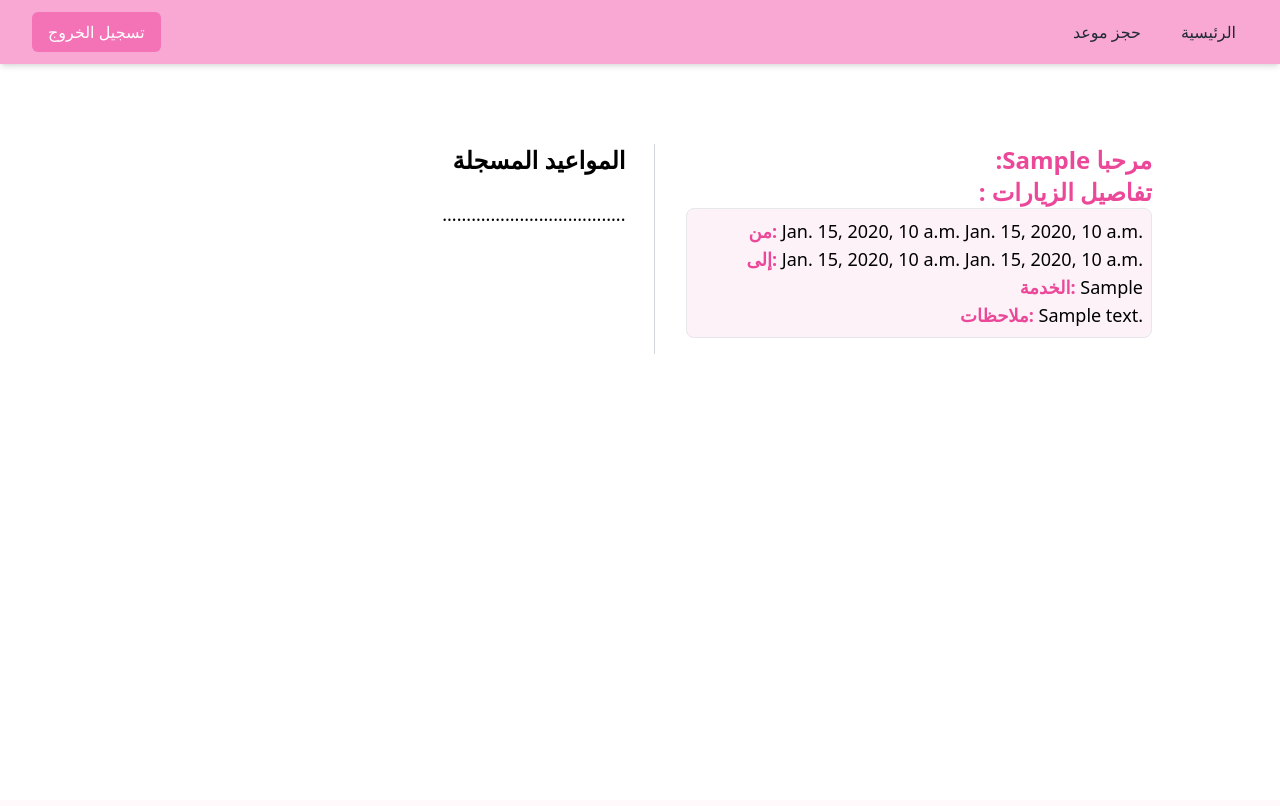
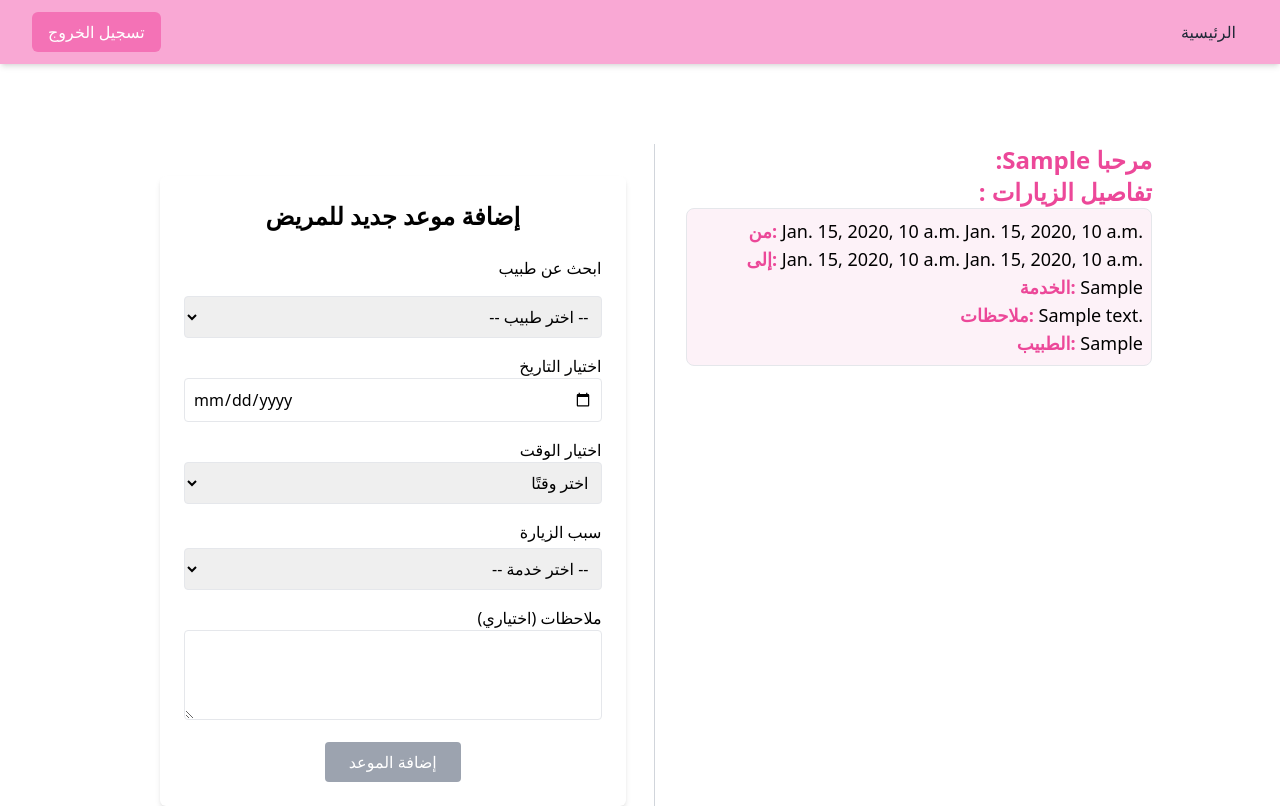
Before and after one commit to Bahaa-Ennab/elite_management, a Django app: template Elite_smile/patient_app/templates/patient_home_page.html in a window 1280 px wide. Before the commit the page ends 354 px from the top, so only its background shows below. Run offline with Django 5.2, Linux system fonts and the light colour scheme; a user stored in the database is signed in; tables that the repository leaves empty hold one stand-in row (values such as "Sample post"); the template is opened without the code that fills it: values that come from a table or form of the project are taken from there, most other values are stand-ins (such as "Sample title", 1, 10 or a date in 2020); some libraries are stand-ins or nearby versions.

Commit message:
patient_page

```diff
--- a/Elite_smile/patient_app/templates/patient_home_page.html
+++ b/Elite_smile/patient_app/templates/patient_home_page.html
@@ -17,7 +17,6 @@
 
                 </form>
                 <div class="flex space-x-4">
-                    <a href="/patient/book_appointment_display" class="text-gray-800 hover:text-white px-3 py-2 rounded-md text-md font-medium">حجز موعد</a>
                     <a href="/patient/patient_home_display" class="text-gray-800 hover:text-white px-3 py-2 rounded-md text-md font-medium">الرئيسية</a>
                 </div>
             </div>
@@ -25,8 +24,84 @@
     </nav>
     <div class="max-w-5xl mx-auto flex items-start mt-20">
         <div class="w-1/2 pl-8">
-            <h2 class="text-2xl font-semibold mb-6 text-right">المواعيد المسجلة </h2>
-            <p class="text-lg mb-4"> ......................................</p>
+            <div class="max-w-5xl mx-auto p-6 bg-white shadow-md rounded-md mt-8" >
+                <h1 class="text-2xl font-bold mb-6 text-center">إضافة موعد جديد للمريض</h1>
+
+                <form method="POST" action="/patient/book_appointment" dir="rtl">
+                    {% csrf_token %}
+                    <div class="space-y-4">
+                            <label for="doctor_id" class="block font-medium">ابحث عن طبيب</label>
+                            <select id="doctor_id" name="doctor_id" class="w-full mt-1 p-2 border rounded" required>
+                                <option value="" disabled selected>-- اختر طبيب --</option>
+                                {% for doctor in doctors %}
+                                    <option value="{{ doctor.id }}">{{ doctor.first_name }} {{ doctor.last_name }}</option>
+                                {% endfor %}
+                            </select>
+
+                        <div >
+                            <label for="appointment_date" class="block font-medium "> اختيار التاريخ</label>
+                            <input type="date" id="date-local" name="start_at_date" class="w-full p-2 border rounded " required>
+                        </div>
+                        <div>
+                            <label for="appointment_time" class="block font-medium">اختيار الوقت</label>
+                            <select id="appointment_time" name="start_at_time" class="w-full p-2 border rounded" required>
+                                <option value="" disabled selected>اختر وقتًا</option>
+                                <option value="08:00">08:00 AM</option>
+                                <option value="08:30">08:30 AM</option>
+                                <option value="09:00">09:00 AM</option>
+                                <option value="09:30">09:30 AM</option>
+                                <option value="10:00">10:00 AM</option>
+                                <option value="10:30">10:30 AM</option>
+                                <option value="11:00">11:00 AM</option>
+                                <option value="11:30">11:30 AM</option>
+                                <option value="12:00">12:00 PM</option>
+                                <option value="12:30">12:30 PM</option>
+                                <option value="13:00">01:00 PM</option>
+                                <option value="13:30">01:30 PM</option>
+                                <option value="14:00">02:00 PM</option>
+                                <option value="14:30">02:30 PM</option>
+                                <option value="15:00">03:00 PM</option>
+                                <option value="15:30">03:30 PM</option>
+                                <option value="16:00">04:00 PM</option>
+                            </select>
+                        </div>
+
+                        <div>
+                            <label for="the_service" class="block font-medium"> سبب الزيارة </label>
+                            <select id="the_service" name="the_service" class="w-full mt-1 p-2 border rounded" required>
+                                <option value="" disabled selected>-- اختر خدمة --</option>
+                                <option value="تقويم الاسنان">تقويم الاسنان</option>
+                                <option value="تبييض الاسنان">تبييض الاسنان </option>
+                                <option value="حشوات الاسنان">حشوات الاسنان</option>
+                                <option value="خلع الاسنان">خلع الاسنان</option>
+                                <option value="علاج اللثة">علاج اللثة</option>
+                                <option value="علاج الجذور"> علاج الجذور</option>
+                                <option value="تنظيف الاسنان">تنظيف الاسنان</option>
+                                <option value="زراعة الاسنان">زراعة الاسنان</option>
+                            </select>
+                        </div>
+
+                        <div>
+                            <label for="notes" class="block font-medium">ملاحظات (اختياري)</label>
+                            <textarea id="notes" name="notes" class="w-full p-2 border rounded" rows="3"></textarea>
+                        </div>
+
+                        <div class="text-center">
+                            <button type="submit" class="bg-gray-400 text-white px-6 py-2 rounded hover:bg-gray-500">إضافة الموعد</button>
+                        </div>
+                    </div>
+                </form>
+                {% if error_messages %}
+                    <div class="bg-red-100 text-red-700 p-4 rounded mb-4">
+                        <ul>
+                            {% for field, msg in error_messages.items %}
+                                <li>{{ msg }}</li>
+                            {% endfor %}
+                        </ul>
+                    </div>
+                {% endif %}
+            </div>
+
         </div>
         <div class="w-px bg-gray-300 self-stretch ml-7"></div>
         <div class="w-1/2 pl-8">
@@ -39,6 +114,8 @@
                     <p class="text-lg"><span class="font-bold text-pink-500">إلى:</span> {{ appointment.end_at_date }} {{ appointment.end_at_time }}</p>
                     <p class="text-lg"><span class="font-bold text-pink-500">الخدمة:</span> {{ appointment.the_service }}</p>
                     <p class="text-lg"><span class="font-bold text-pink-500">ملاحظات:</span> {{ appointment.notes }}</p>
+                    <p class="text-lg"><span class="font-bold text-pink-500">الطبيب:</span> {{ appointment.doctor.first_name }}</p>
+
                 </div>
                 {% endfor %}
             {% else %}
--- a/Elite_smile/patient_app/views.py
+++ b/Elite_smile/patient_app/views.py
@@ -11,6 +11,8 @@
     context={
         'user':models.User.get_user(request),
         'patient': models.User.get_user(request),
+        'doctors':models.User.objects.filter(role="doctor")
+
     }
     return render(request,'patient_home_page.html',context)
 
@@ -38,7 +40,7 @@
             'error_messages':errors
 
             }
-            return render(request, 'book_appointment_display.html',context)
+            return render(request, 'patient_home_display.html',context)
         Appointment.book_appointment_post_for_patient(request)
         return redirect('/patient/patient_home_display')
-    return redirect('/patient/book_appointment_display')
+    return redirect('/patient/patient_home_display')
```
